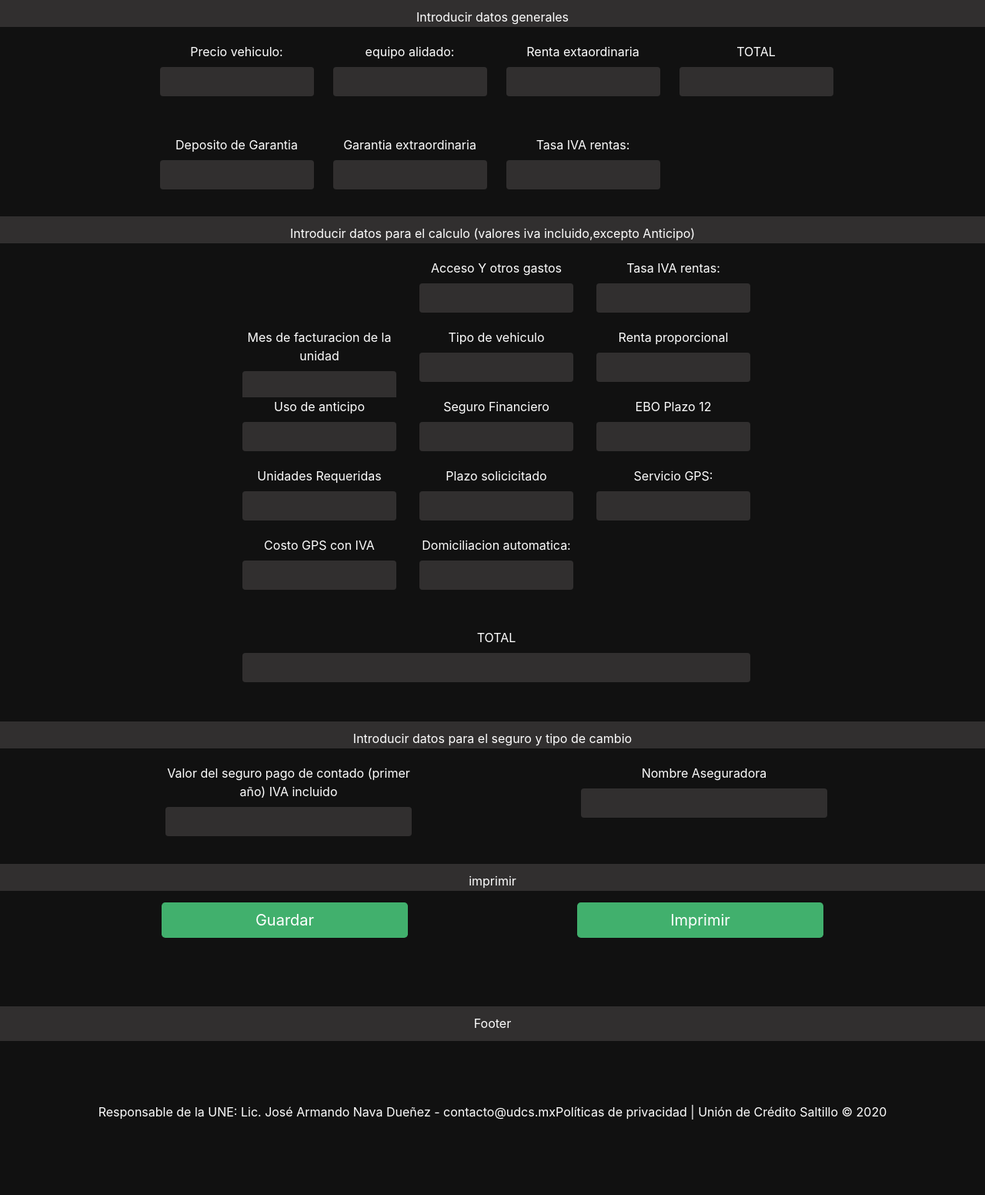
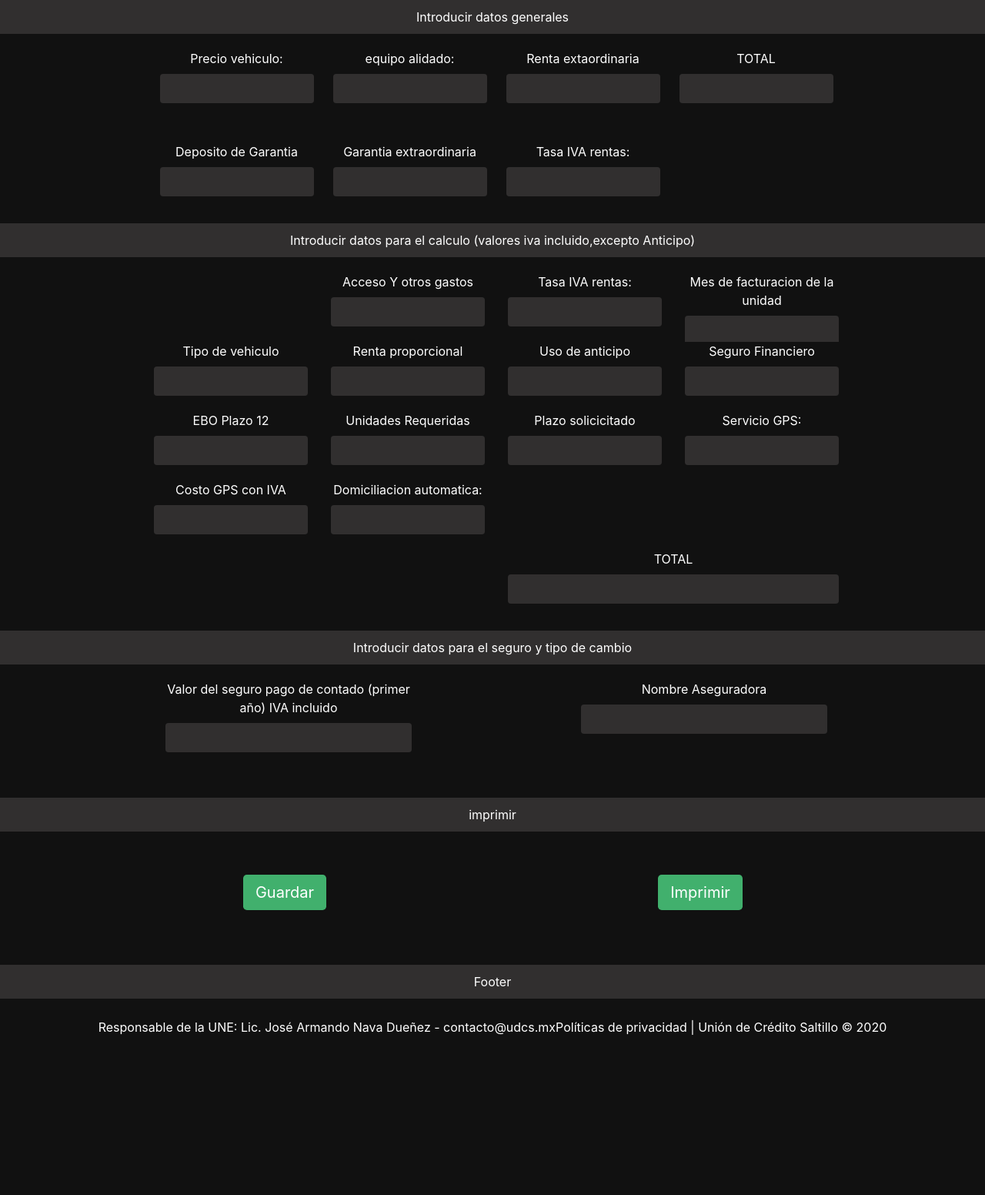
Before and after one commit to Charlysxl99/index.html, a PHP site: page / in a window 1280 px wide. Shown: the part 208-1760 px from the top of the page at 77% size. After the commit the page ends 1552 px from the top, so only its background shows below. Run offline with PHP 8.4, Linux system fonts and the light colour scheme.

Commit message:
modificado la seccion de botones

```diff
--- a/index.html
+++ b/index.html
@@ -225,11 +225,11 @@
           <div class="conteiner_datos-tres button">
 
             <div class="wraper">
-              <button type="submit" class="btn btn-primary btn-succes btn-lg btn-block" name="enviar">Guardar</button>
+              <button type="submit" class="btn btn-primary btn-succes btn-lg btn-block" id="guardar" name="enviar">Guardar</button>
             </div>
 
             <div class="wraper">
-              <button type="submit" class="btn btn-primary btn-succes btn-lg btn-block" name="enviar">Imprimir</button>
+              <button type="submit" class="btn btn-primary btn-succes btn-lg btn-block" id="imprimir" name="imprimir">Imprimir</button>
             </div>
 
           </div>
--- a/style.css
+++ b/style.css
@@ -180,10 +180,14 @@ grid-area: footer;
 .spacio{
   color: var(--blanco_color);
   width: 100vw;
-  height: 35px;
   background-color: var(--oscuro_color);
   text-align: center;
 
+}
+
+
+.spacio p{
+  margin: 10px auto;
 }
 
 
@@ -205,7 +209,7 @@ grid-area: footer;
   width: 100vw;
   background-color: var(--negro_color);
   grid-template:
-   repeat(5,5rem)/ repeat(3,200px)
+   repeat(5,5rem)/ repeat(4,200px)
    ;
   justify-content: center;
   gap: 10px 30px;
@@ -223,14 +227,14 @@ grid-area: footer;
 
   height: 100%;
   width: 100%;
-  grid-column: 1/4;
-  grid-row-end: 10;
+  grid-column: 3/5;
+  grid-row-end: 6;
 }
 
 .conteiner_datos-tres{
   display: grid;
   width: 100vw;
-  height: 150px;
+  height: 100%;
   background-color: var(--negro_color);
   grid-template:
    repeat(1,8rem)/ repeat(2,20em)
@@ -238,9 +242,21 @@ grid-area: footer;
   justify-content: space-evenly;
   gap: 10px;
   padding: 15px 0 30px 0;
+    grid-template-areas:
+    " guardar imprimir ";}
 
+
+div.conteiner_datos-tres.button div{
+
+  align-self: center;
+  justify-self: center;
+  }
+#guardar{
+  grid-area: guardar;
 }
-
+#imprimir{
+  grid-area: imprimir;
+}
 .conteiner_datos-cuatro{
   color: white;
   display: grid;
@@ -357,13 +373,10 @@ datos end */
 }
 
 
-.spacio p{
-  margin: 10px auto;
-}
 
 .footer{
   display: flex;
-  height: 200px;
+  height: 90px;
   background-color: var(--bgsen_color);
   align-items: center;
   justify-content: center;
```
